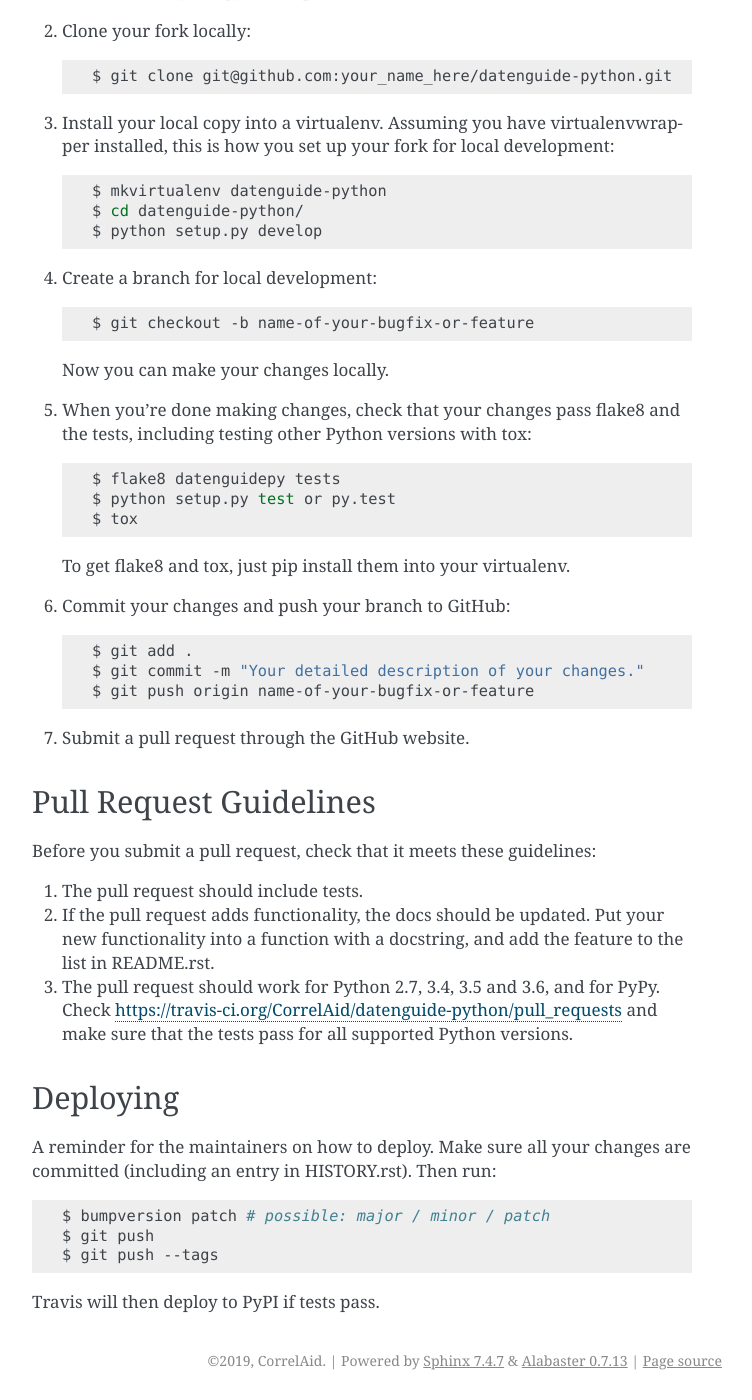
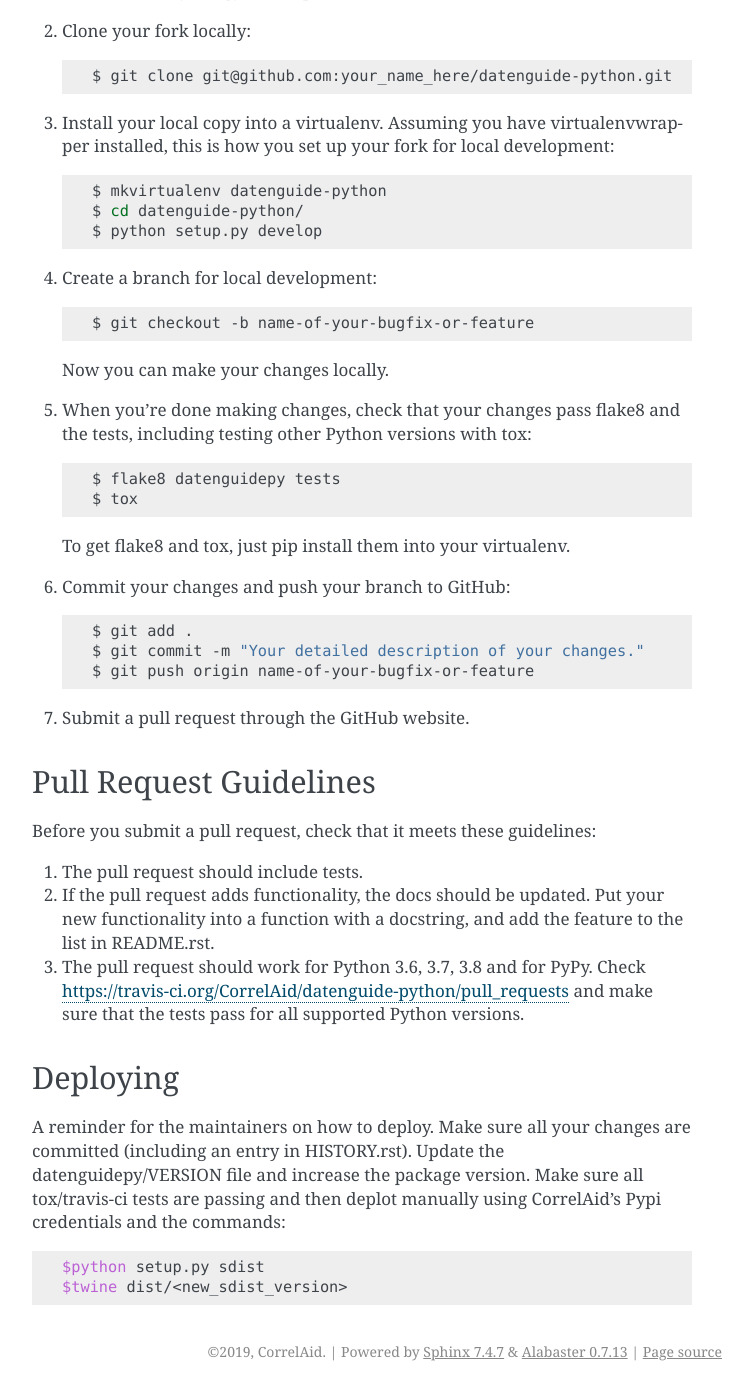
Before and after one commit to CorrelAid/datenguide-python, a Sphinx documentation site: the page built from docs/contributing.rst, in a window 1280 px wide and 1400 px high, scrolled down 1364 px. Shown: the whole window, without its empty margins (388-1140 px from the left). Built offline with Sphinx 7.4.7, drawn with Linux system fonts in a browser that asks for light colours; the version number could not be read and is left out.

Commit message:
included first version of pitfalls .rst

```diff
--- a/CONTRIBUTING.rst
+++ b/CONTRIBUTING.rst
@@ -80,7 +80,6 @@ Ready to contribute? Here's how to set up `datenguide-python` for local developm
    tests, including testing other Python versions with tox::
 
     $ flake8 datenguidepy tests
-    $ python setup.py test or py.test
     $ tox
 
    To get flake8 and tox, just pip install them into your virtualenv.
@@ -102,7 +101,7 @@ Before you submit a pull request, check that it meets these guidelines:
 2. If the pull request adds functionality, the docs should be updated. Put
    your new functionality into a function with a docstring, and add the
    feature to the list in README.rst.
-3. The pull request should work for Python 2.7, 3.4, 3.5 and 3.6, and for PyPy. Check
+3. The pull request should work for Python  3.6, 3.7, 3.8 and for PyPy. Check
    https://travis-ci.org/CorrelAid/datenguide-python/pull_requests
    and make sure that the tests pass for all supported Python versions.
 
@@ -113,10 +112,9 @@ Deploying
 
 A reminder for the maintainers on how to deploy.
 Make sure all your changes are committed (including an entry in HISTORY.rst).
-Then run::
+Update the datenguidepy/VERSION file and increase the package version.
+Make sure all tox/travis-ci tests are passing and then deplot manually using
+CorrelAid's Pypi credentials and the commands::
 
-$ bumpversion patch # possible: major / minor / patch
-$ git push
-$ git push --tags
-
-Travis will then deploy to PyPI if tests pass.
+$python setup.py sdist
+$twine dist/<new_sdist_version>
--- a/docs/index.rst
+++ b/docs/index.rst
@@ -8,6 +8,7 @@ Welcome to Datenguide Python's documentation!
    readme
    installation
    usage
+   pitfalls
    modules
    contributing
    history
```
Also changed, not shown: docs/pitfalls.rst (added, +37 -0 lines).
